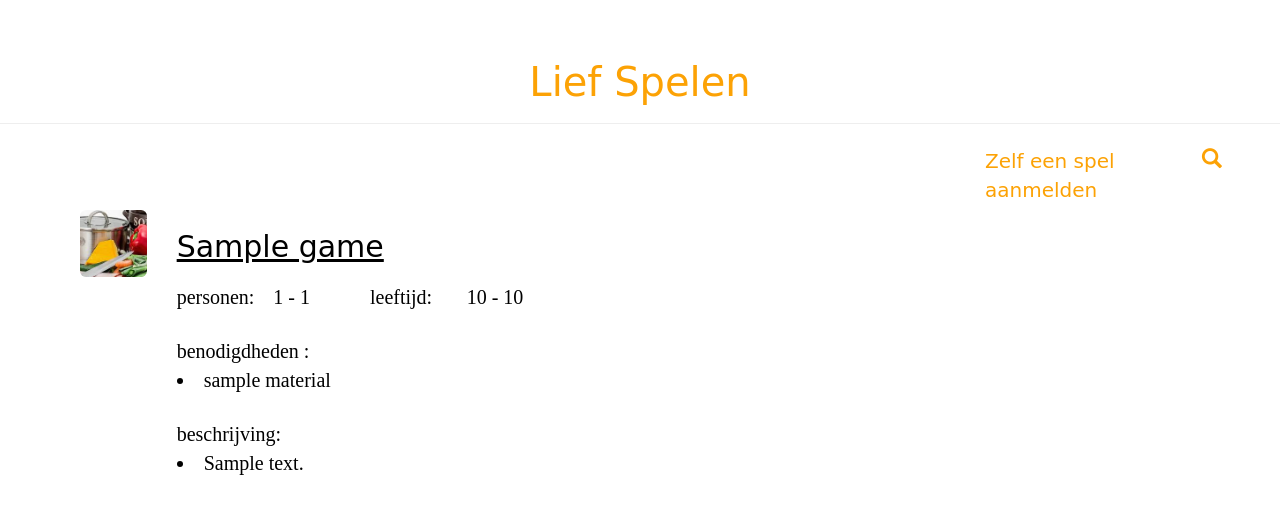
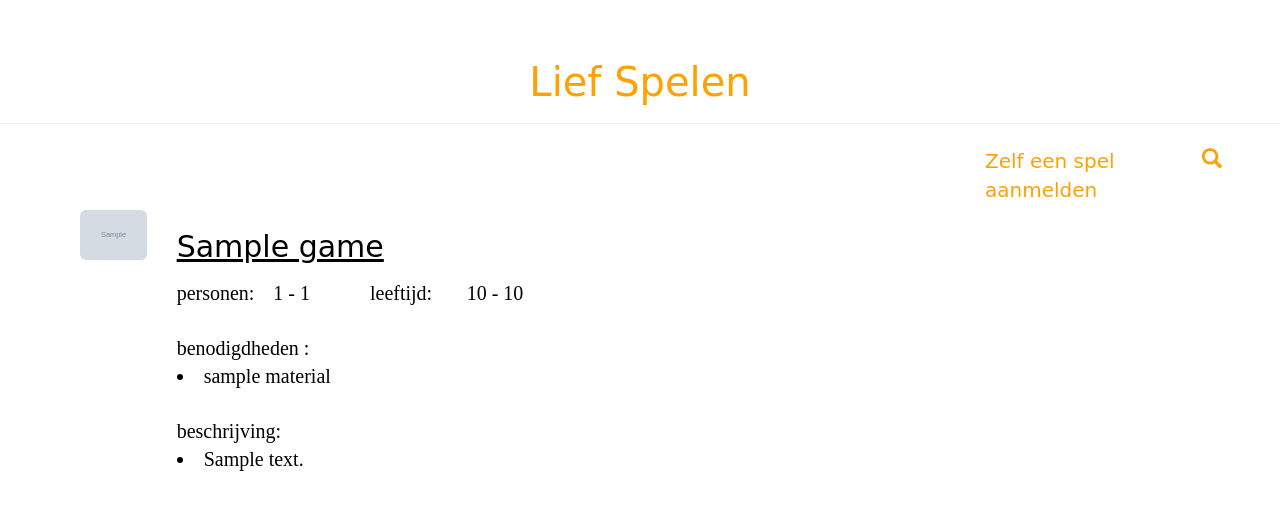
Before and after one commit to fleurderegt/liefspelen, a Django app: page /1/ in a window 1280 px wide. Shown: the top 514 px of the page. Run offline with Django 3.2, Linux system fonts and the light colour scheme; tables that the repository leaves empty hold one stand-in row (values such as "Sample post"); grey boxes marked "Sample" are stand-in pictures; some libraries are stand-ins or nearby versions; some web fonts are replaced.

Commit message:
choose image from game object

```diff
--- a/liefspelen/templates/liefspelen/detail.html
+++ b/liefspelen/templates/liefspelen/detail.html
@@ -5,7 +5,7 @@
         <div class="container">
             <div class="row">
                 <div class="col-sm-1">
-                    <img src="../static/images/koken.png" style="width:100%" class="img-rounded center-block" alt="Spelletje" />
+                    <img src="../static/images/{{ game.image.url }}" style="width:100%" class="img-rounded center-block" alt="Game image" />
                 </div>
                 <div class="col-sm-11">
                     <h2>
```
Also changed, not shown: zwembad.png (added).
